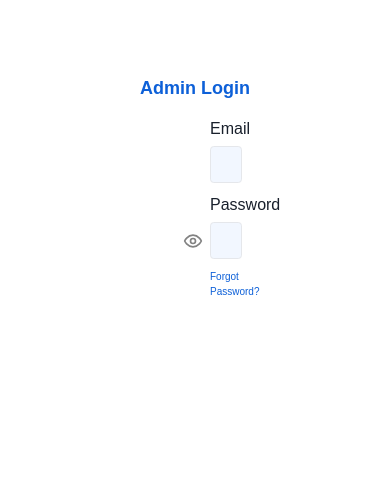
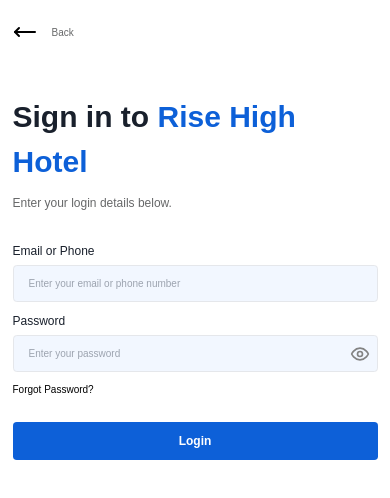
Before and after one commit to JumongComputers/rhh, a Next.js app: page /auth/login in a window 390 px wide. Shown: the top 498 px of the page. Built offline with nearby package versions, Linux system fonts and the light colour scheme.

Commit message:
made admin login page responsive

```diff
--- a/src/components/Auth-Admin/Login.tsx
+++ b/src/components/Auth-Admin/Login.tsx
@@ -1,70 +1,91 @@
-import { Eye, EyeOff } from "lucide-react";
+import React, { useState, FormEvent } from "react";
 import Link from "next/link";
 import { useRouter } from "next/router";
-import React, { useState } from "react";
+import { Eye, EyeOff, MoveLeft } from "lucide-react";
+
+interface FormData {
+  email: string;
+  password: string;
+}
 
 const Login: React.FC = () => {
   const router = useRouter();
-  const [formData, setFormData] = useState({ email: "", password: "" });
+  const [formData, setFormData] = useState<FormData>({
+    email: "",
+    password: "",
+  });
   const { email, password } = formData;
+  const [isLoading, setIsLoading] = useState(false);
+
+  const login = (e: FormEvent) => {
+    e.preventDefault();
+
+    // Simulate loading
+    setIsLoading(true);
+
+    // Simulate success
+    setTimeout(() => {
+      setIsLoading(false);
+
+      // Simulate navigation after successful login
+      router.push("/admin");
+    }, 2000);
+  };
+
   const [open, setOpen] = useState(false);
 
   const toggle = () => {
     setOpen(!open);
   };
 
-  const login = (e: React.FormEvent) => {
-    e.preventDefault();
+  return (
+    <div className="flex flex-col items-center h-screen lg:justify-center w-full md:px-20 flex-1 md:py-20">
+      <div className="bg-white rounded-lg flex lg:max-w-4xl w-full max-w-full">
+        <div className=" w-full px-5 md:px-8 py-8 md:py-20">
+          <div className="flex justify-start pb-20 items-center gap-6">
+            <Link href="/">
+              <MoveLeft />
+            </Link>
+            <span className="text-[#676869]">Back</span>
+          </div>
+          <h1 className="text-[#19202C] font-bold text-6xl">
+            Sign in to <span className="text-[#0D60D8]"> Rise High Hotel</span>
+          </h1>
+          <p className="mt-4 text-[#676869] font-normal text-lg">Enter your login details below.</p>
 
-    // You can add validation logic here if needed
-
-    // Simulating the login action
-    console.log("Logging in...", formData);
-
-    // Redirect to the admin page on successful login
-    router.push("/admin");
-  };
-
-  return (
-    <div className="px-24 py-16">
-      <div className="bg-white py-8 px-20">
-        <div className="py-6 flex flex-col">
-          <span className="text-[#0D60D8] text-center font-outfit font-bold text-3xl md:text-4xl">Admin Login</span>
-          <form onSubmit={login} className="flex flex-col px-40 mt-6 gap-4">
-            <div className="flex flex-col">
-              <label htmlFor="email" className="text-[#19202C] text-2xl mb-2">
-                Email
+          <form onSubmit={login} className="flex flex-col gap-4">
+            <div className="flex flex-col mt-12">
+              <label htmlFor="email" className="text-[#19202C] text-lg mb-2">
+                Email or Phone
               </label>
               <input
                 type="text"
-                required
+                id="email"
+                required={!email.includes("@") && !email.match(/^\d+$/)}
                 name="email"
                 value={email}
                 onChange={(e) => setFormData({ ...formData, email: e.target.value })}
-                className="
-                  py-4 px-6 rounded-md bg-[#F2F7FF] focus:outline-none w-full
-                  placeholder-gray-200::placeholder placeholder-opacity-75
-                  border focus:border-[#0D60D8]
-                  "
-                placeholder="Enter your email"
+                className="py-4 px-6 rounded-md bg-[#F2F7FF] focus:outline-none w-full
+              placeholder-gray-200::placeholder placeholder-opacity-75
+              border focus:border-[#0D60D8]"
+                placeholder="Enter your email or phone number"
               />
             </div>
             <div className="flex flex-col w-full">
-              <label htmlFor="password" className="text-[#19202C] text-2xl mb-2">
+              <label htmlFor="password" className="text-[#19202C] text-lg mb-2">
                 Password
               </label>
               <div className="relative">
                 <input
                   type={open === false ? "password" : "text"}
+                  id="password"
                   required
                   name="password"
                   value={password}
                   onChange={(e) => setFormData({ ...formData, password: e.target.value })}
-                  className="
-                    py-4 px-6 rounded-md bg-[#F2F7FF] focus:outline-none w-full
+                  className="py-4 px-6 rounded-md bg-[#F2F7FF] focus:outline-none w-full
                     placeholder-gray-200::placeholder placeholder-opacity-75
-                    border focus:border-[#0D60D8]
-                    "
+                    border focus:border-[#0D60D8]"
                   placeholder="Enter your password"
                 />
                 <div className="absolute cursor-pointer top-1/2 right-3 -translate-y-1/2 text-[#828282]">
@@ -73,18 +94,17 @@ const Login: React.FC = () => {
               </div>
             </div>
 
-            <Link href="/forgotPassword" className="text-[#0D60D8] font-normal text-base">
+            <Link href="/auth/forgotPassword" className="text-black font-normal text-base md:text-lg">
               Forgot Password?
             </Link>
 
             <button
               type="submit"
-              className="
-                lg:w-full bg-[#0D60D8] py-4  text-white rounded-md
-                font-bold text-base  focus:outline-none w-full mt-6
-                "
+              disabled={isLoading}
+              className="lg:w-full bg-[#0D60D8] py-4 text-white rounded-md
+              font-bold text-lg focus:outline-none w-full mt-6"
             >
-              Login
+              {isLoading ? "Loading..." : "Login"}
             </button>
           </form>
         </div>
--- a/src/pages/_app.tsx
+++ b/src/pages/_app.tsx
@@ -27,7 +27,9 @@ export default function App({ Component, pageProps }: AppProps) {
         </AdminLayout>
       ) : isAdminAuth ? (
         <AdminLayout>
-          <Component {...pageProps} />
+          <div className="lg:bg-[#0D60D8]  h-screen">
+            <Component {...pageProps} />
+          </div>
         </AdminLayout>
       ) : (
         <LayoutWrapper>
--- a/src/pages/auth/login.tsx
+++ b/src/pages/auth/login.tsx
@@ -10,5 +10,5 @@ export default function LoginAdmin() {
 }
 
 LoginAdmin.authAdmin = function pageLayout(page: React.ReactNode) {
-  return <div className="bg-[#0D60D8] font-sarabun w-full h-screen">{page}</div>;
+  return <div className=" font-sarabun w-full">{page}</div>;
 };
```
